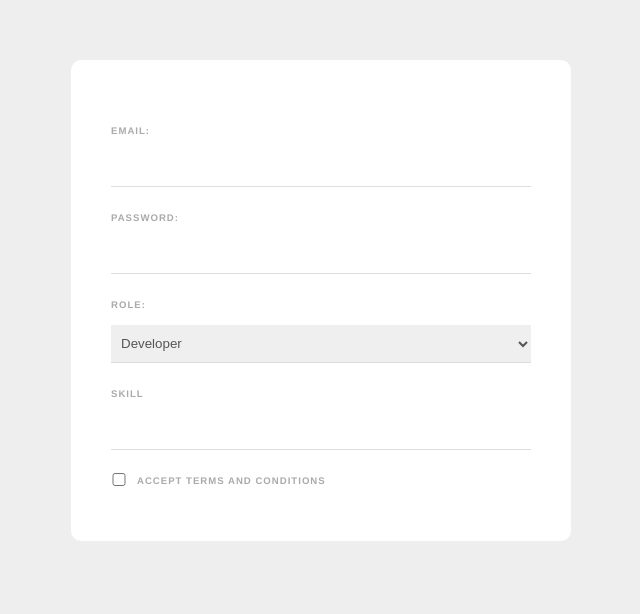
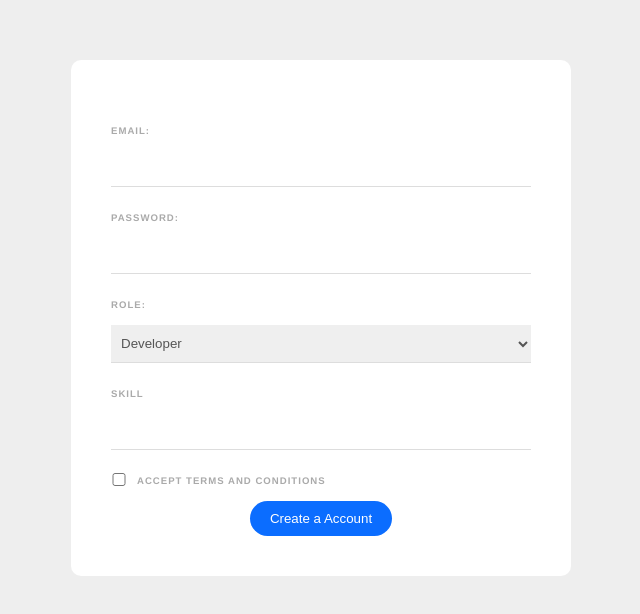
Before and after one commit to code1iners/web-form-vuejs, a Vue app: page / in a window 1280 px wide. Shown: the top 614 px of the page, without its empty margins (319-959 px from the left). Built offline with nearby package versions, Linux system fonts and the light colour scheme.

Commit message:
Finished

```diff
--- a/src/components/SignUpForm.vue
+++ b/src/components/SignUpForm.vue
@@ -1,10 +1,11 @@
 <template>
-  <form>
+  <form @submit.prevent="handleSubmit">
     <label>Email:</label>
     <input type="email" required v-model="email" />
 
     <label>Password:</label>
     <input type="password" required v-model="password" />
+    <div v-if="passwordError" class="error">{{ passwordError }}</div>
 
     <label>Role:</label>
     <select v-model="role">
@@ -25,7 +26,13 @@
 
     <div class="terms">
       <input type="checkbox" required v-model="terms" />
-      <label>Accept terms and conditions</label>
+      <label class="disable-dragging" @click="toggleTerms"
+        >Accept terms and conditions</label
+      >
+    </div>
+
+    <div class="submit">
+      <button>Create a Account</button>
     </div>
   </form>
 </template>
@@ -40,6 +47,7 @@
       terms: false,
       tempSkill: "",
       skills: [],
+      passwordError: "",
     };
   },
   methods: {
@@ -56,16 +64,24 @@
         return skill !== item;
       });
     },
-  },
-  updated() {
-    console.log(
-      this.email,
-      this.password,
-      this.role,
-      this.terms,
-      this.tempSkill,
-      this.skills
-    );
+    toggleTerms() {
+      this.terms = !this.terms;
+    },
+    handleSubmit() {
+      // validate password
+      this.passwordError =
+        this.password.length > 5
+          ? ""
+          : "Password must be at least 6 chars long.";
+
+      if (!this.passwordError) {
+        console.log("email: ", this.email);
+        console.log("password: ", this.password);
+        console.log("role: ", this.role);
+        console.log("skills: ", this.skills);
+        console.log("terms: ", this.terms);
+      }
+    },
   },
 };
 </script>
@@ -105,6 +121,17 @@
   position: relative;
   top: 2px;
 }
+button {
+  background: #0b6dff;
+  border: 0;
+  padding: 10px 20px;
+  color: white;
+  border-radius: 20px;
+}
+
+.submit {
+  text-align: center;
+}
 
 .pill {
   display: inline-block;
@@ -118,4 +145,17 @@
   color: #777;
   cursor: pointer;
 }
+.disable-dragging {
+  -webkit-user-select: none;
+  -moz-user-select: none;
+  -ms-user-select: none;
+  user-select: none;
+}
+
+.error {
+  color: crimson;
+  padding-top: 10px;
+  font-size: 0.3em;
+  font-weight: bold;
+}
 </style>
```
